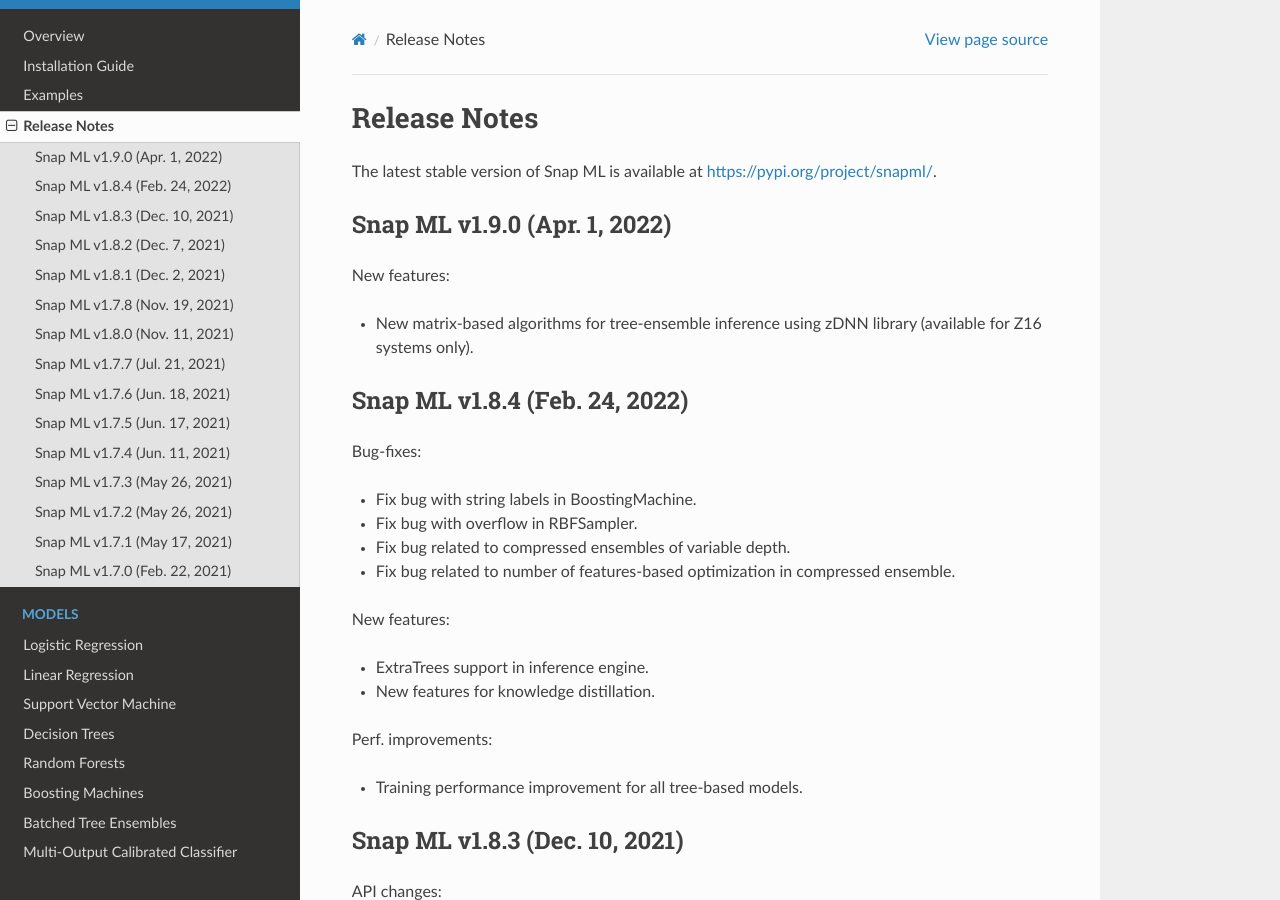
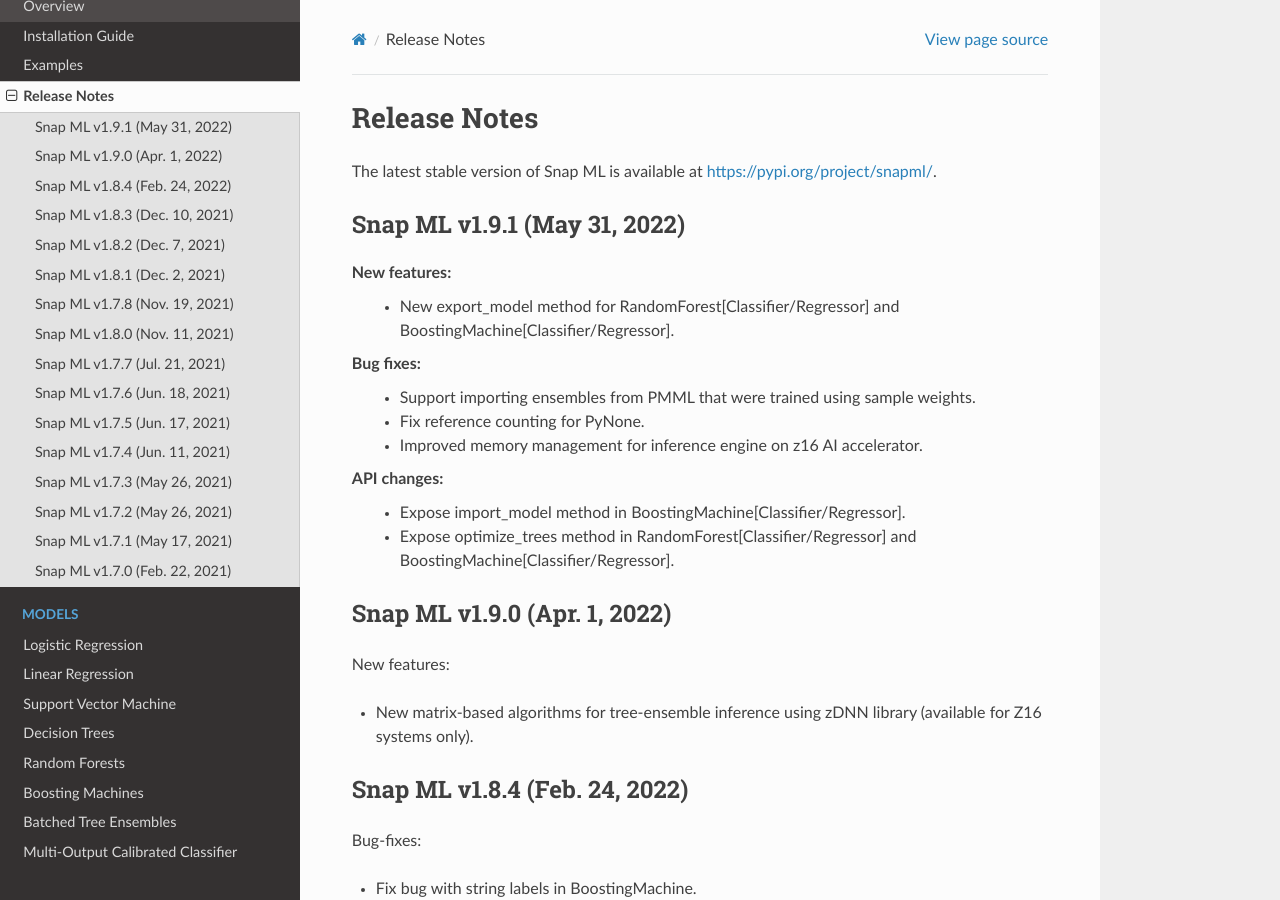
Before and after one commit to andreea-anghel/snapml-docs, a Sphinx documentation site: the page built from docs/source/release_notes.rst, in a window 1280 px wide and 900 px high. Built offline with Sphinx 7.4.7 and the Read the Docs theme 2.0.0, drawn with Linux system fonts in a browser that asks for light colours.

Commit message:
Refresh docs for 1.9.1

```diff
--- a/docs/requirements.txt
+++ b/docs/requirements.txt
@@ -1,2 +1,2 @@
 numpydoc
-snapml==1.9.0
+snapml==1.9.1
--- a/docs/source/conf.py
+++ b/docs/source/conf.py
@@ -63,7 +63,7 @@
 # The short X.Y version.
 version = '1.9'
 # The full version, including alpha/beta/rc tags.
-release = '1.9.0'
+release = '1.9.1'
 
 # The language for content autogenerated by Sphinx. Refer to documentation
 # for a list of supported languages.
--- a/docs/source/release_notes.rst
+++ b/docs/source/release_notes.rst
@@ -2,6 +2,21 @@
 ##################
 
 The latest stable version of Snap ML is available at https://pypi.org/project/snapml/.
+
+Snap ML v1.9.1 (May 31, 2022)
+=================================
+
+New features:
+    - New export_model method for RandomForest[Classifier/Regressor] and BoostingMachine[Classifier/Regressor].
+
+Bug fixes:
+    - Support importing ensembles from PMML that were trained using sample weights.
+    - Fix reference counting for PyNone.
+    - Improved memory management for inference engine on z16 AI accelerator.
+
+API changes:
+    - Expose import_model method in BoostingMachine[Classifier/Regressor].
+    - Expose optimize_trees method in RandomForest[Classifier/Regressor] and BoostingMachine[Classifier/Regressor].
 
 Snap ML v1.9.0 (Apr. 1, 2022)
 =================================
```
